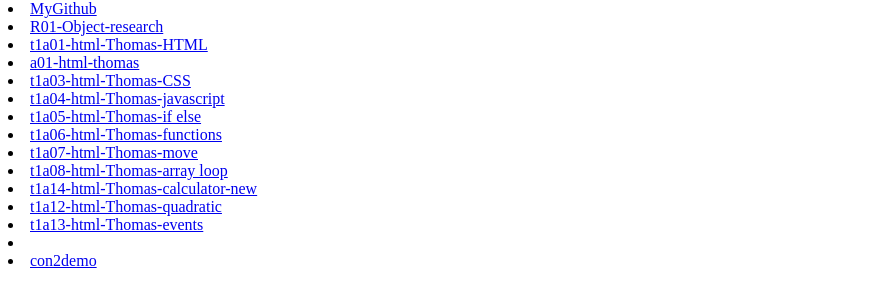
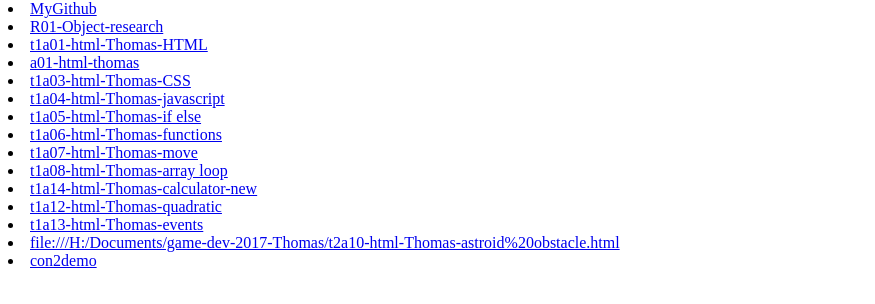
Before and after one commit to thombys24/game-dev2017, a plain HTML site: page index.html in a window 1280 px wide. Shown: the part 66-370 px from the top of the page, without its empty margins (0-875 px from the left). Drawn offline with Linux system fonts and the light colour scheme.

Commit message:
Update index.html

```diff
--- a/index.html
+++ b/index.html
@@ -20,7 +20,7 @@
 <li><a href="t1a14-html-Thomas-calculator-new.html"> t1a14-html-Thomas-calculator-new </a>
 <li><a href="t1a12-html-Thomas-quadratic.html"> t1a12-html-Thomas-quadratic </a>
 <li><a href="t1a13-html-Thomas-events.html"> t1a13-html-Thomas-events </a>
-<li><a href=".html">  </a>
+<li><a href="file:///H:/Documents/game-dev-2017-Thomas/t2a10-html-Thomas-astroid%20obstacle.html.html">file:///H:/Documents/game-dev-2017-Thomas/t2a10-html-Thomas-astroid%20obstacle.html  </a>
 <li><a href=".html">  </a>
 
 
```
